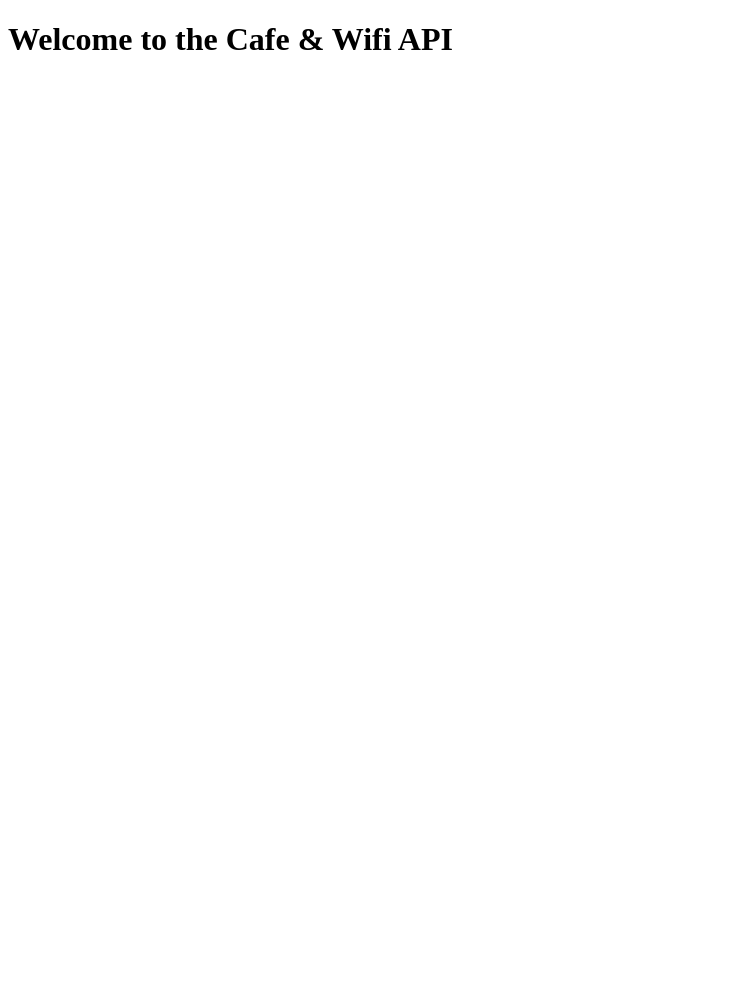
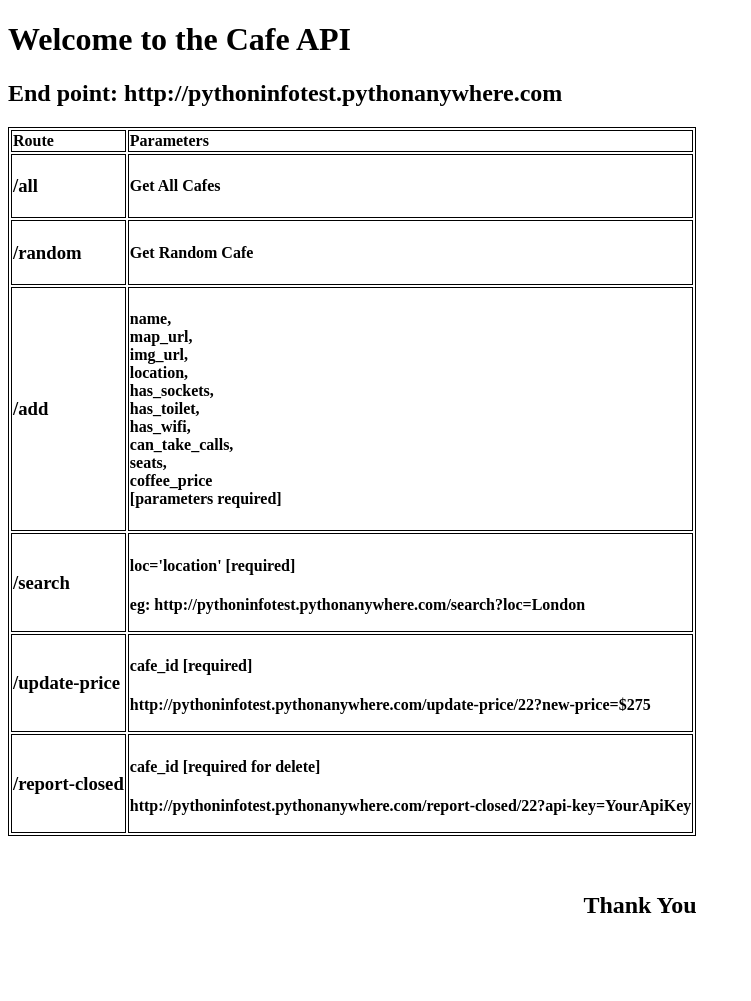
Before and after one commit to Swapnil-Jumde/Cafe_Api_Project, a Flask app: page / in a window 1280 px wide. Shown: the whole page, without its empty margins (0-751 px from the left). Before the commit the page ends 50 px from the top, so only its background shows below. Run offline with Flask 3, Linux system fonts and the light colour scheme; lists and menus that the app fills with data are empty.

Commit message:
add details of route and parameters to help the users

```diff
--- a/templates/index.html
+++ b/templates/index.html
@@ -2,9 +2,64 @@
 <html lang="en">
 <head>
     <meta charset="UTF-8">
-    <title>Cafe&Wifi API</title>
+    <title>Cafe API</title>
 </head>
+<style>
+    table, th, td {
+    border:1px solid black;
+    text-align: left;
+    }
+</style>
 <body>
-    <h1>Welcome to the Cafe & Wifi API</h1>
+    <h1>Welcome to the Cafe API</h1>
+<h2>End point: http://pythoninfotest.pythonanywhere.com</h2>
+<table>
+    <tr>
+        <th>Route</th>
+        <th>Parameters</th>
+    </tr>
+    <tr>
+        <th><h3>/all</h3></th>
+        <th><h4>Get All Cafes</h4></th>
+    </tr>
+    <tr>
+        <th><h3>/random</h3></th>
+        <th><h4>Get Random Cafe</h4></th>
+    </tr>
+    <tr>
+        <th><h3>/add</h3></th>
+        <th><h4>
+        name,<br>
+        map_url,<br>
+        img_url,<br>
+        location,<br>
+        has_sockets,<br>
+        has_toilet,<br>
+        has_wifi,<br>
+        can_take_calls,<br>
+        seats,<br>
+        coffee_price<br>
+    [parameters required]</h4>
+</th>
+    </tr>
+    <tr>
+        <th><h3>/search</h3></th>
+        <th><h4>loc='location' [required]</h4><p> eg: http://pythoninfotest.pythonanywhere.com/search?loc=London </p></th>
+    </tr>
+    <tr>
+        <th><h3>/update-price</h3></th>
+        <th><h4>cafe_id  [required]</h4><p>http://pythoninfotest.pythonanywhere.com/update-price/22?new-price=$275</p></th>
+    </tr>
+    <tr>
+        <th><h3>/report-closed</h3></th>
+        <th><h4>cafe_id [required for delete]</h4><p>http://pythoninfotest.pythonanywhere.com/report-closed/22?api-key=YourApiKey</p></th>
+    </tr>
+</table>
+<br>
+<br>
+<h2 style="text-align:center;">Thank You</h2>
+<br>
+<br>
+<br>
 </body>
 </html>
```
